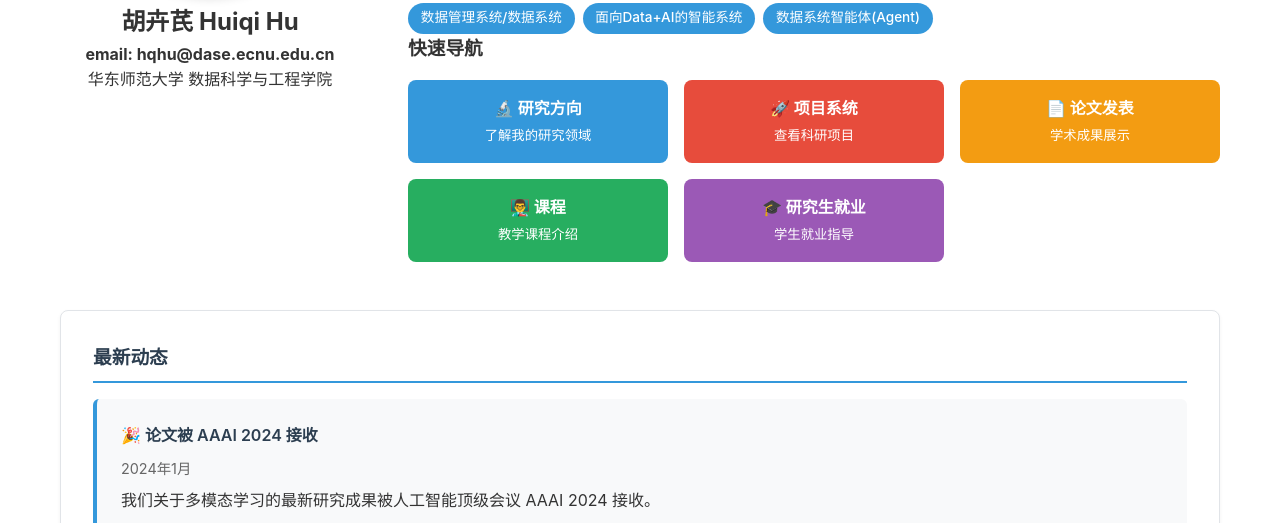
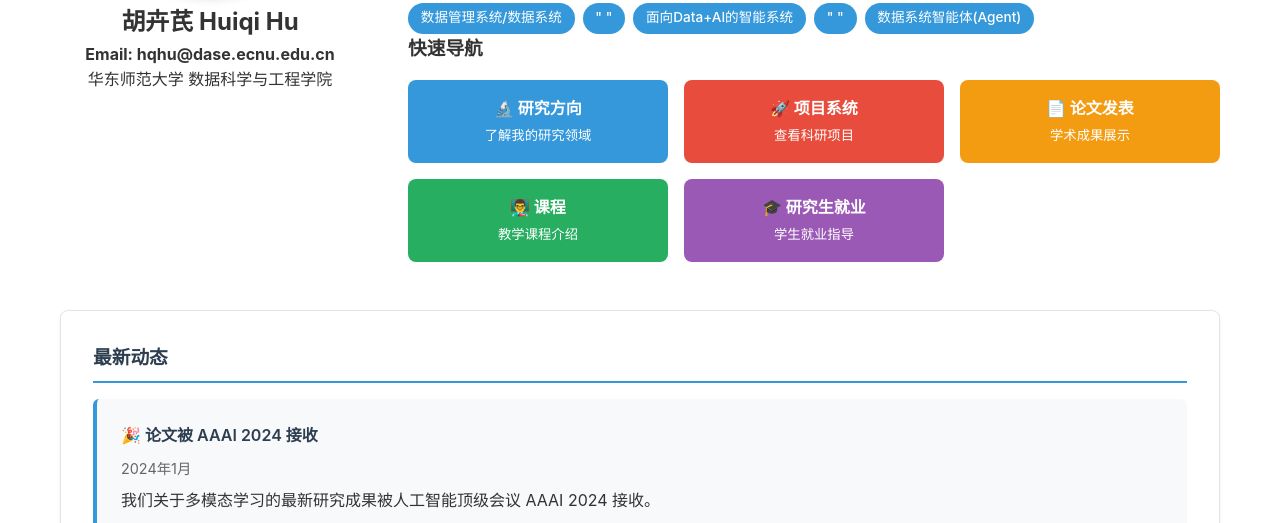
Before and after one commit to iamrainyday/iamrainyday.github.io, a Jekyll site: the page built from huhuiqi/index.md, in a window 1280 px wide and 900 px high, cut to the strip 377-900 px from the top of the window. Built offline with Jekyll 4.4.1, drawn with Linux system fonts in a browser that asks for light colours.

```diff
--- a/huhuiqi/index.md
+++ b/huhuiqi/index.md
@@ -7,7 +7,7 @@
     <img src="{{ '/assets/images/profile.JPEG' | relative_url }}" alt="胡卉芪" />
     <h2>胡卉芪 Huiqi Hu</h2>
 
-    <p><strong>email: hqhu@dase.ecnu.edu.cn</strong></p>
+    <p><strong>Email: hqhu@dase.ecnu.edu.cn</strong></p>
     <p>华东师范大学 数据科学与工程学院</p>
   </div>
 
@@ -21,7 +21,9 @@
     <h3>研究兴趣</h3>
     <div class="skills-tags">
       <span class="skill-tag">数据管理系统/数据系统</span>
+      <span class="skill-tag"> " "</span>
       <span class="skill-tag">面向Data+AI的智能系统</span>
+      <span class="skill-tag"> " "</span>
       <span class="skill-tag">数据系统智能体(Agent)</span>
     </div>
 
```
Also changed, not shown: 1 other file.
